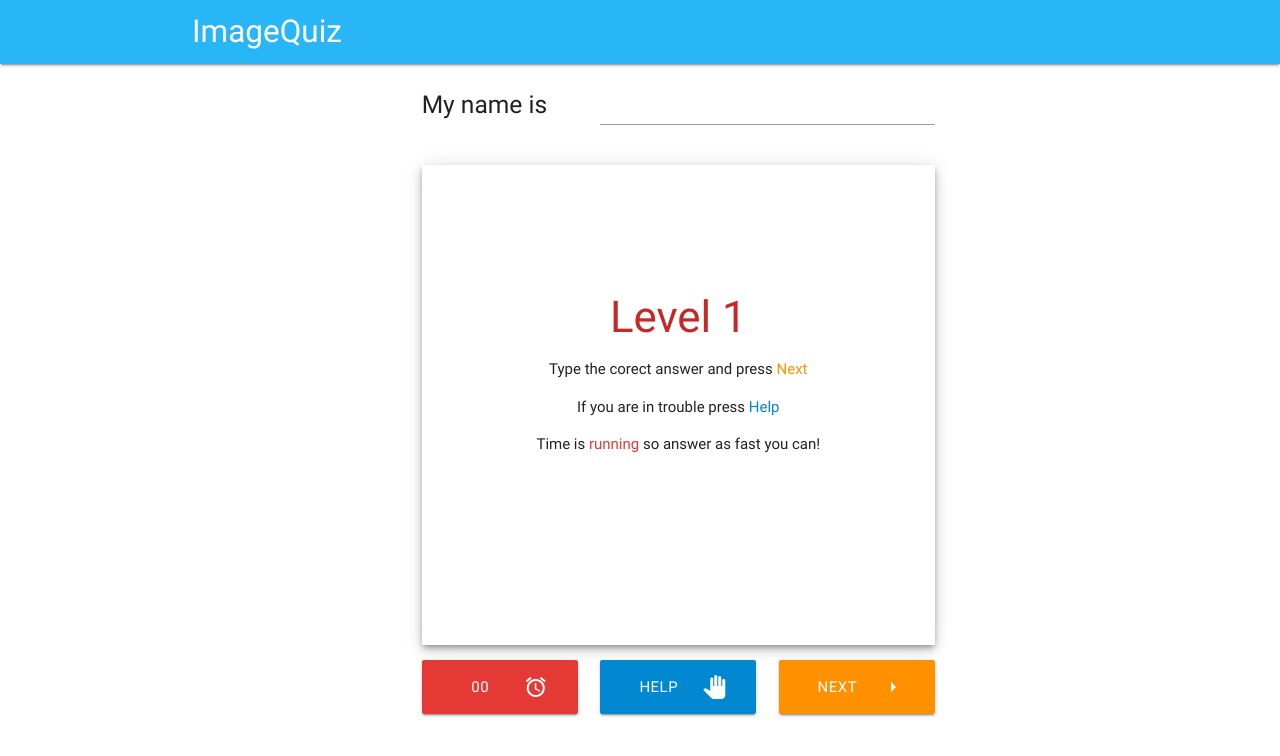
After one commit to alexkantas/imageQuiz, a PHP site: page /gameOn.html in a window 1280 px wide. The commit adds this page. Shown: the top 756 px of the page. Run offline with PHP 8.4, Linux system fonts and the light colour scheme; some libraries are stand-ins or nearby versions.

Commit message:
Add gameOn.html
Create the main layout for the game. The instructions , three action buttons and text input

```diff
--- a/admin/dashboard.html
+++ b/admin/dashboard.html
@@ -31,7 +31,7 @@
 	</div>
 
 	<nav class="light-blue lighten-1" role="navigation">
-		<div class="nav-wrapper container"><a id="logo-container" href="#" class="brand-logo">FaceNameGame</a>
+		<div class="nav-wrapper container"><a id="logo-container" href="/" class="brand-logo">FaceNameGame</a>
 		</div>
 	</nav>
 
--- a/css/style.css
+++ b/css/style.css
@@ -17,6 +17,10 @@
 
 .start-title{
   margin-top: 20vh;
+}
+
+.start-level{
+  margin-top: 15vh;
 }
 
 .end-title{
@@ -47,8 +51,18 @@
             user-select: none; /* Chrome and Opera */
 }
 
+.full-width{
+  width: 100%;
+}
+
 @media screen and (min-width:23rem){
   .buttons-area{
   letter-spacing: 2rem;
   }
 }
+
+@media screen and (max-width:33rem){
+  #time-icon{
+    display: none;
+  }
+}
--- /dev/null
+++ b/gameOn.html
@@ -0,0 +1,77 @@
+<!DOCTYPE html>
+<html lang="en">
+
+<head>
+	<meta http-equiv="Content-Type" content="text/html; charset=UTF-8" />
+	<meta name="viewport" content="width=device-width, initial-scale=1, maximum-scale=1.0" />
+	<meta name="author" content="Kantas.net">
+	<title>ImageQuiz</title>
+	<!-- CSS  -->
+	<link href="https://fonts.googleapis.com/icon?family=Material+Icons" rel="stylesheet">
+	<link href="css/materialize.css" type="text/css" rel="stylesheet" media="screen,projection" />
+	<link href="css/style.css" type="text/css" rel="stylesheet" media="screen,projection" />
+
+</head>
+
+<body>
+
+	<nav class="light-blue lighten-1" role="navigation">
+		<div class="nav-wrapper container"><a id="logo-container" href="#" class="brand-logo">ImageQuiz</a>
+		</div>
+	</nav>
+
+	<div class="container main-area noselectable">
+		<div class="row">
+			<div class="col s12 m7 offset-m3">
+
+				<div class="row">
+					<div class="col s6 m4">
+						<h5 id="text" class="">My name is</h5>
+					</div>
+					<div class="col s6 m8">
+							<input id="answer" type="text" class="validate">
+					</div>
+				</div>
+
+				<div class="image-container margin-top z-depth-3">
+
+					<div id="start" class="start-level center-align">
+						<h3 id="start-title" class="red-text text-darken-3">Level 1</h3>
+						<p>Type the corect answer and press <span class="orange-text text-accent-3">Next</span></p>
+						<p>If you are in trouble press <span class="light-blue-text text-darken-2">Help</span></p>
+						<p>Time is <span class="red-text text-darken-1">running</span> so answer as fast you can!</p>
+					</div>
+
+					<div id="end" class="end-title center-align" style="display:none">
+						<button id="results-button" class="pulse light-green waves-effect waves-light btn-large">See your Score !</button>
+					</div>
+
+					<img id="image" class="image-area">
+				</div>
+
+				<div class="row margin-top">
+					<div class="col s4">
+						<a class="red darken-1 waves-effect waves-light btn-large full-width"><i id="time-icon" class="material-icons right">alarm</i><span id="seconds">00</span></a>
+					</div>
+					<div class="col s4">
+						<a id="help" class="light-blue darken-2 waves-effect waves-light btn-large full-width"><i class="material-icons right">pan_tool</i>Help</a>
+					</div>
+					<div class="col s4">
+						<button id="next" class="orange accent-3 waves-effect waves-light btn-large full-width"><i class="material-icons right">arrow_right</i>Next</button>
+					</div>
+				</div>
+
+			</div>
+		</div>
+	</div>
+
+	<!--  Scripts-->
+	<script src="https://code.jquery.com/jquery-2.1.1.min.js"></script>
+	<script src="js/materialize.js"></script>
+	<script src="js/main.js"></script>
+	<script>
+
+	</script>
+</body>
+
+</html>
--- a/index.html
+++ b/index.html
@@ -16,7 +16,7 @@
 <body>
 
 	<nav class="light-blue lighten-1" role="navigation">
-		<div class="nav-wrapper container"><a id="logo-container" href="#" class="brand-logo">FaceNameGame</a>
+		<div class="nav-wrapper container"><a id="logo-container" href="#" class="brand-logo">ImageQuiz</a>
 		</div>
 	</nav>
 
```
